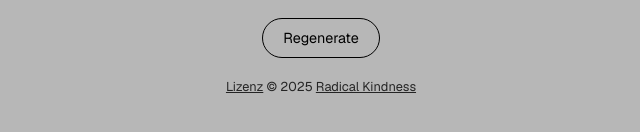
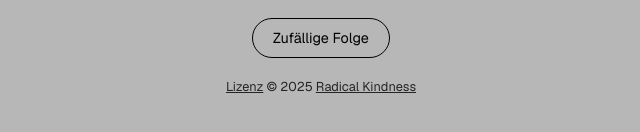
Before and after one commit to danielbarl/die-drei, a plain HTML site: page index.html in a window 1280 px wide. Shown: the part 654-786 px from the top of the page, 319-959 px from the left. Drawn offline with Linux system fonts and the light colour scheme.

Commit message:
Button Rename

```diff
--- a/index.html
+++ b/index.html
@@ -41,7 +41,7 @@
         </div>
 
         <div class="footer">
-            <button class="regenerate-button" type="button" id="regenerateButton">Regenerate</button>
+            <button class="regenerate-button" type="button" id="regenerateButton">Zufällige Folge</button>
             <div class="license"><a href="lizenz.html">Lizenz</a> © 2025 <a
                     href="https://radicalkindness.studio">Radical
                     Kindness</a></div>
```
